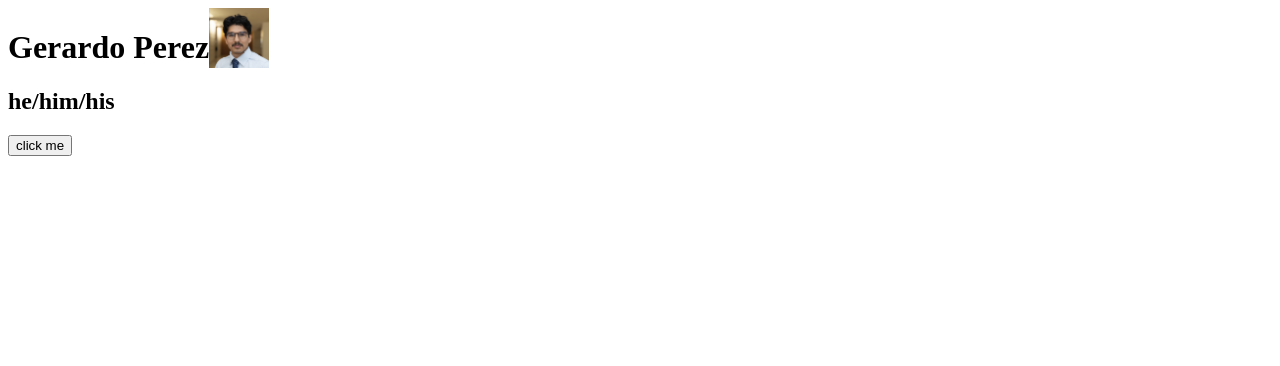
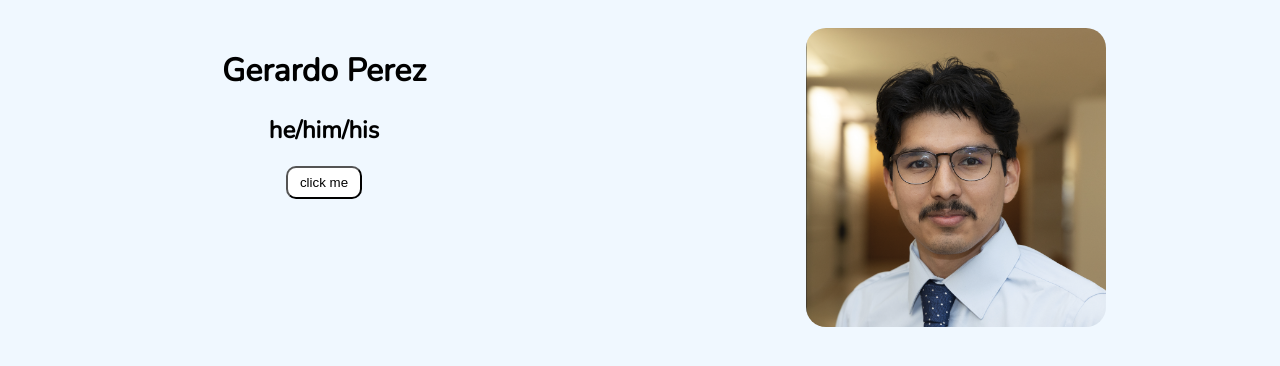
Before and after one commit to geperez8/GenMethods_A1, a plain HTML site: page index.html in a window 1280 px wide. Drawn offline with nearby package versions, Linux system fonts and the light colour scheme.

Commit message:
Added some style

```diff
--- a/app.js
+++ b/app.js
@@ -0,0 +1 @@
+const primaryButtgon = file.getElementById("primaryButton")
--- a/index.html
+++ b/index.html
@@ -11,18 +11,20 @@
 
     <!-- Import the webpage's javascript file -->
     <script src="app.js" defer></script>
+    <style>
+      @import url("https://fonts.googleapis.com/css2?family=Nunito&display=swap");
+    </style>
   </head>
   <body>
-    <div id = "header">
-
+    <div id="header">
       <div>
         <h1>Gerardo Perez</h1>
         <h2>he/him/his</h2>
 
-        <button click="doStuff">click me</button>
+        <button id = "primaryButton" click="doStuff">click me</button>
       </div>
       <div>
-        <img id = "headshot" src = "assets/gapHeadshot.png" />
+        <img id="headshot" src="assets/gapHeadshot.png" />
       </div>
     </div>
   </body>
--- a/style.css
+++ b/style.css
@@ -1,7 +1,25 @@
+html{
+    font-family: 'Nunito', sans-serif;
+    background-color: aliceblue;
+}
+
 #header{
     display: flex;
 }
 
 #headshot{
-    width : 60px;
+    width : 300px;
+    border-radius: 20px;
 }
+
+#header > div {
+    width : 30%;
+    margin: 20px 10%;
+    text-align: center;
+}
+
+#primaryButton{
+    background-color: white;
+    border-radius: 10px;
+    padding: 7px 12px;
+}
```
